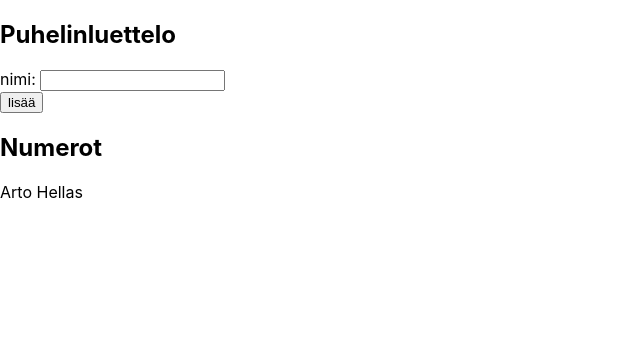
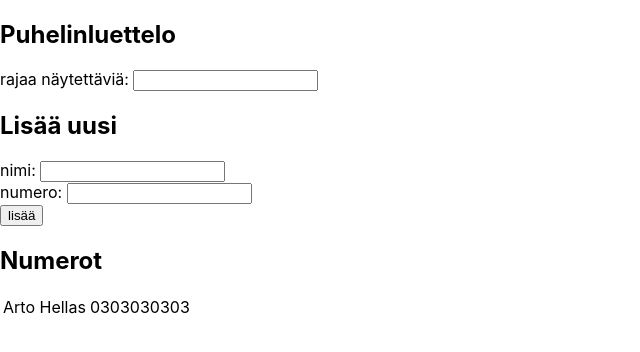
Before and after one commit to samuliedvin/FullStack2018, a React (Create React App) app in the folder osa2/lomakkeet/: page / in a window 1280 px wide. Shown: the top 352 px of the page, without its empty margins (0-640 px from the left). Built offline with nearby package versions, Linux system fonts and the light colour scheme.

Commit message:
Add solution to exercise 2.9.

```diff
--- a/osa2/lomakkeet/src/App.js
+++ b/osa2/lomakkeet/src/App.js
@@ -5,16 +5,25 @@ class App extends React.Component {
         super(props)
         this.state = {
         persons: [
-            { name: 'Arto Hellas' }
+            {
+                name: 'Arto Hellas',
+                number: '0303030303',
+                matchSearch: true
+            }
         ],
-        newName: ''
+        newName: '',
+        newNumber: '',
+        filter: ''
         }
     }
 
     addEntry = (event) => {
         event.preventDefault();
+        let match = this.state.newName.toLowerCase().indexOf(this.state.filter.toLowerCase()) !== -1
         const nameObject = {
-            name: this.state.newName
+            name: this.state.newName,
+            number: this.state.newNumber,
+            matchSearch: match
         }
         if(!this.state.persons.find((person) => person.name === this.state.newName)) {
             const persons = this.state.persons.concat(nameObject)
@@ -29,21 +38,63 @@ class App extends React.Component {
     handleNameChange = (event) => {
         this.setState({newName: event.target.value})
     }
+    handleNumberChange = (event) => {
+        this.setState({newNumber: event.target.value})
+    }
+    handleFilterChange = (event) => {
+        this.setState({filter: event.target.value})
+        let persons = [...this.state.persons]
+        if(event.target.value !== '') {
+            persons.forEach(person => {
+                person.matchSearch = (person.name.toLowerCase().indexOf(event.target.value.toLowerCase()) !== -1)
+            })
+        } else {
+            persons.forEach(person => {
+                person.matchSearch = true
+            })
+        }
+        this.setState({persons})
+    }
+
+
 
     render() {
+        let personsToShow = this.state.persons.filter(person => person.matchSearch)
+
+
         return (
         <div>
             <h2>Puhelinluettelo</h2>
+
+
+            <div>
+                rajaa näytettäviä: <input value = {this.state.filter} onChange={this.handleFilterChange} />
+            </div>
+
+            <h2>Lisää uusi</h2>
+
             <form onSubmit={this.addEntry}>
                 <div>
                     nimi: <input value = {this.state.newName} onChange={this.handleNameChange}/>
+                </div>
+                <div>
+                    numero: <input value = {this.state.newNumber} onChange={this.handleNumberChange}/>
                 </div>
                 <div>
                     <button type="submit">lisää</button>
                 </div>
             </form>
             <h2>Numerot</h2>
-            {this.state.persons.map(person => <p key={person.name}>{person.name}</p>)}
+            <table>
+                <tbody>
+                    {personsToShow.map(person =>
+                    <tr key={person.name}>
+                        <td>{person.name}</td>
+                        <td>{person.number}</td>
+                    </tr>)
+                }
+                </tbody>
+            </table>
         </div>
         )
     }
```
Lines whose indentation alone changed are shown as unchanged.
